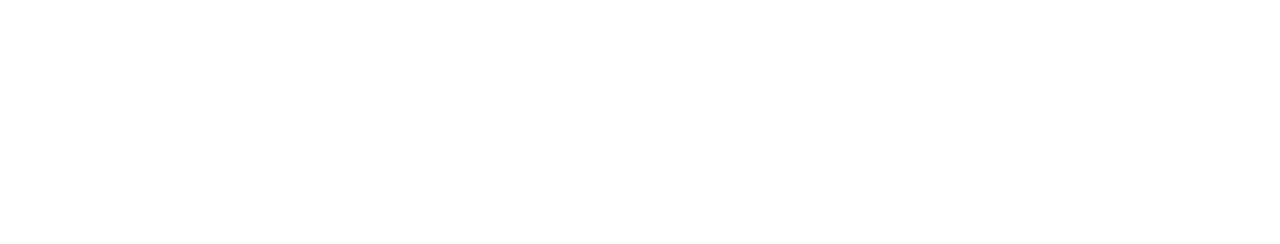
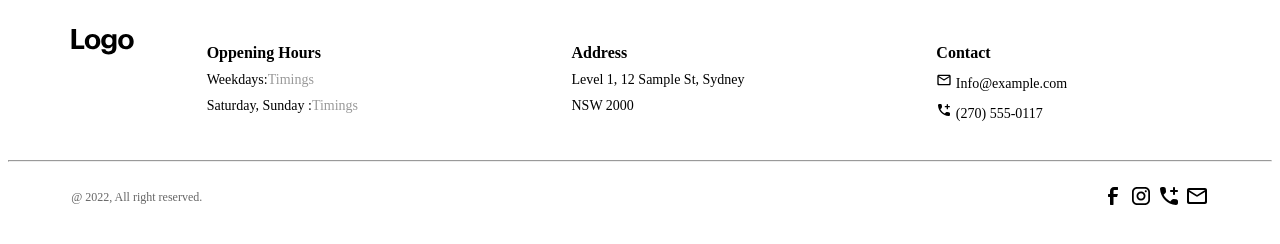
Before and after one commit to Raccoon0G/Practice-Flexbox, a plain HTML site: page index.html in a window 1280 px wide. Drawn offline with Linux system fonts and the light colour scheme.

Commit message:
ya quedo el css lo mas parecido que pude

```diff
--- a/index.html
+++ b/index.html
@@ -3,9 +3,53 @@
 <head>
     <meta charset="UTF-8">
     <meta name="viewport" content="width=device-width, initial-scale=1.0">
-    <title>Practice</title>
+    <title>Practice Flexbox</title>
+    <link rel="stylesheet" href="style.css">
 </head>
 <body>
-
+    <footer>
+        <div class="container wrapper-top">
+            <div class="wrapper-top-logo">
+                <img src="./assets/logo.svg" alt="Logo de la empresa">
+            </div>
+            <div class="wrapper-top-nav">
+                <nav>
+                    <h3>Oppening Hours</h3>
+                    <ul>
+                        <li>Weekdays:<span class="secondary">Timings</span></li>
+                        <li>Saturday, Sunday :<span class="secondary">Timings</span></li>
+                    </ul>
+                </nav>
+                <nav>
+                    <h3>Address</h3>
+                    <ul>
+                        <li>Level 1, 12 Sample St, Sydney</li>
+                        <li>NSW 2000</li>
+                    </ul>
+                </nav>
+                <nav>
+                    <h3>Contact</h3>
+                    <ul>
+                        <li><img src="./assets/mail_outline.svg" alt="Email Logo"> Info@example.com</li>
+                        <li><img src="./assets/add_ic_call.svg" alt="Call Logo"> (270) 555-0117</li>
+                    </ul>
+                </nav>
+            </div>
+        </div>
+        <hr>
+        <div class="container wrapper-bottom">
+            <div class="wrapper-bottom-left">
+                <h5>@ 2022, All right reserved.</h5>
+            </div>
+            <div class="wrapper-bottom-right">
+                <div class="social-icons">
+                    <a href="#"><img src="./assets/Facebook.svg" alt="Facebook Logo"></a>
+                    <a href="#"><img src="./assets/Instagram.svg" alt="Instagram Logo"></a>
+                    <a href="#"><img src="./assets/add_ic_call.svg" alt="Twiitter logo"></a>
+                    <a href="#"><img src="./assets/mail_outline.svg" alt="Linkedin Logo"></a>
+                  </div>
+            </div>
+        </div>
+    <footer>
 </body>
 </html>
--- /dev/null
+++ b/style.css
@@ -0,0 +1,87 @@
+.container {
+    width: 90%;
+    margin: auto;
+}
+
+.wrapper-bottom{
+    display: flex;
+    justify-content: space-between;
+    align-items: center;
+}
+
+.wrapper-bottom-left h5{
+    font-weight: 500;
+    font-size: 12px;
+    color: #666; /* Texto gris */
+}
+
+.wrapper-bottom-right{
+    display: flex;
+    align-items: center;
+    gap: 20px; /* Espaciado entre íconos */
+}
+
+.social-icons {
+    display: flex;
+    gap: 4px; /* Espaciado entre íconos */
+}
+
+.social-icons a img{
+    width: 24px;
+    height: 24px;
+}
+/*Parte de Arriba*/
+
+.wrapper-top {
+    display: flex;
+    justify-content: space-between; /* Espaciado uniforme entre el logo y las columnas */
+    align-items: flex-start; /* Alinea el contenido verticalmente al inicio */
+    padding: 20px 0; /* Espaciado superior e inferior */
+}
+
+.wrapper-top-logo img {
+    max-width: 100px; /* Ajusta el tamaño del logo */
+}
+
+.wrapper-top-nav {
+    display: flex;
+    justify-content: space-around; /* Espaciado uniforme entre las columnas */
+    align-items: flex-start; /* Alinea verticalmente al inicio */
+    align-content: center;
+    gap: 20px; /* Espaciado entre las columnas */
+    flex: 1; /* Permite que ocupe todo el espacio disponible junto al logo */
+}
+
+.wrapper-top-nav nav {
+    align-content: center;
+    flex: 0 0 auto; /* Evita que las columnas se expandan automáticamente */
+    text-align: left; /* Alinea el texto de las columnas a la izquierda */
+    width: 200px; /* Fija un ancho uniforme para cada columna */
+}
+
+.wrapper-top-nav h3 {
+    font-weight: bold;
+    font-size: 16px; /* Tamaño destacado para los títulos */
+    margin-bottom: 10px; /* Espaciado entre el título y el contenido */
+}
+
+.wrapper-top-nav ul {
+    padding: 0;
+    margin: 0;
+}
+
+.wrapper-top-nav li {
+    list-style: none; /* Elimina los puntos de lista */
+    font-size: 14px; /* Tamaño de fuente */
+    margin: 10px 0; /* Espaciado entre los elementos de la lista */
+}
+
+.wrapper-top-nav img {
+    align-content: center;
+    width: 16px;
+    height: 16px;
+}
+
+.secondary {
+    color: #999; /* Color gris para el texto secundario */
+}
```
Also changed, not shown: assets/Facebook.svg (added), assets/Instagram.svg (added), assets/add_ic_call.svg (added), assets/logo.svg (added), assets/mail_outline.svg (added).
